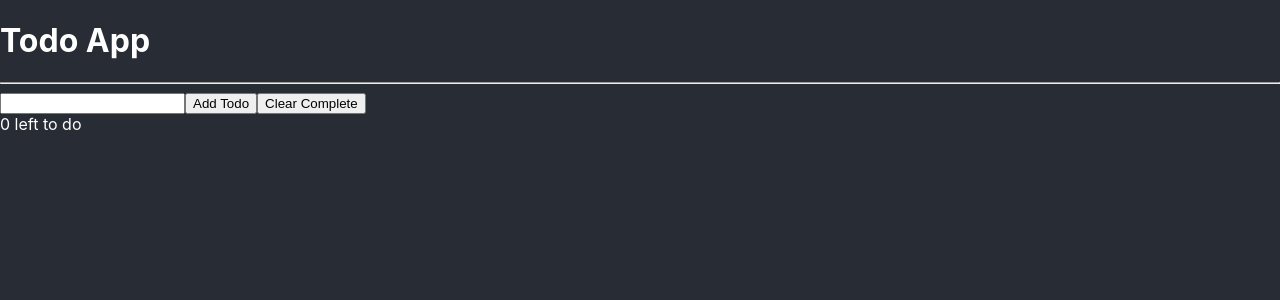
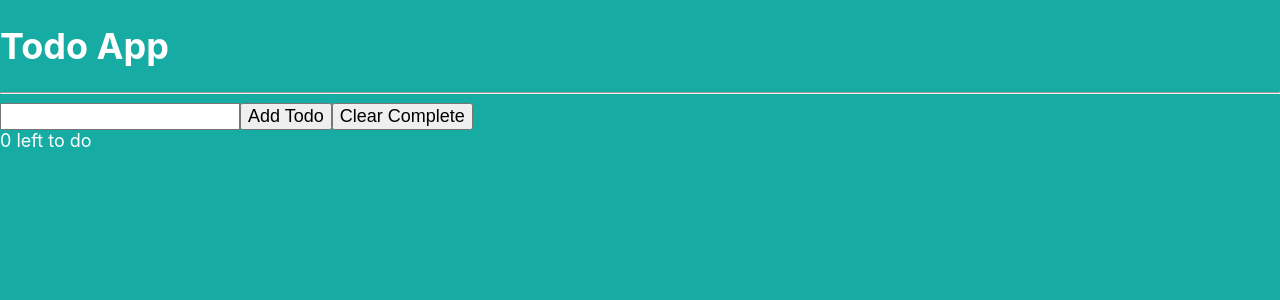
Before and after one commit to craggy1244/todo-app, a React (Create React App) app: page / in a window 1280 px wide. Shown: the top 300 px of the page. Built offline with nearby package versions, Linux system fonts and the light colour scheme.

Commit message:
feat: improve styling

```diff
--- a/src/components/App.css
+++ /dev/null
@@ -1,38 +0,0 @@
-.App {
-  text-align: center;
-}
-
-.App-logo {
-  height: 40vmin;
-  pointer-events: none;
-}
-
-@media (prefers-reduced-motion: no-preference) {
-  .App-logo {
-    animation: App-logo-spin infinite 20s linear;
-  }
-}
-
-.App-header {
-  background-color: #282c34;
-  min-height: 100vh;
-  display: flex;
-  flex-direction: column;
-  align-items: center;
-  justify-content: center;
-  font-size: calc(10px + 2vmin);
-  color: white;
-}
-
-.App-link {
-  color: #61dafb;
-}
-
-@keyframes App-logo-spin {
-  from {
-    transform: rotate(0deg);
-  }
-  to {
-    transform: rotate(360deg);
-  }
-}
--- a/src/components/App.js
+++ b/src/components/App.js
@@ -1,4 +1,3 @@
-import './App.css';
 import React, { useState, useRef } from 'react';
 import TodoList from './TodoList';
 import { v4 as uuidv4 } from 'uuid';
@@ -37,7 +36,7 @@ function App() {
       <input ref={todoNameRef} type="text" />
       <button onClick={handleAddTodo}>Add Todo</button>
       <button onClick={clearComplete}>Clear Complete</button>
-      <div>{todos.filter(todo => !todo.complete).length} left to do</div>
+      <div className="left-todo">{todos.filter(todo => !todo.complete).length} left to do</div>
     </>
   );
 }
--- a/src/index.css
+++ b/src/index.css
@@ -1,7 +1,8 @@
 body {
-  background-color: #282c34;
+  background-color: hsl(177, 77%, 38%);
   color: #ffffff;
   margin: 0;
+  font-size: large;
   font-family: -apple-system, BlinkMacSystemFont, 'Segoe UI', 'Roboto', 'Oxygen',
     'Ubuntu', 'Cantarell', 'Fira Sans', 'Droid Sans', 'Helvetica Neue',
     sans-serif;
@@ -9,7 +10,15 @@ body {
   -moz-osx-font-smoothing: grayscale;
 }
 
-code {
-  font-family: source-code-pro, Menlo, Monaco, Consolas, 'Courier New',
-    monospace;
+button {
+  font-size: large;
+
 }
+
+input {
+  font-size: large;
+}
+
+.left-todo {
+  font-size: large;
+}
```
